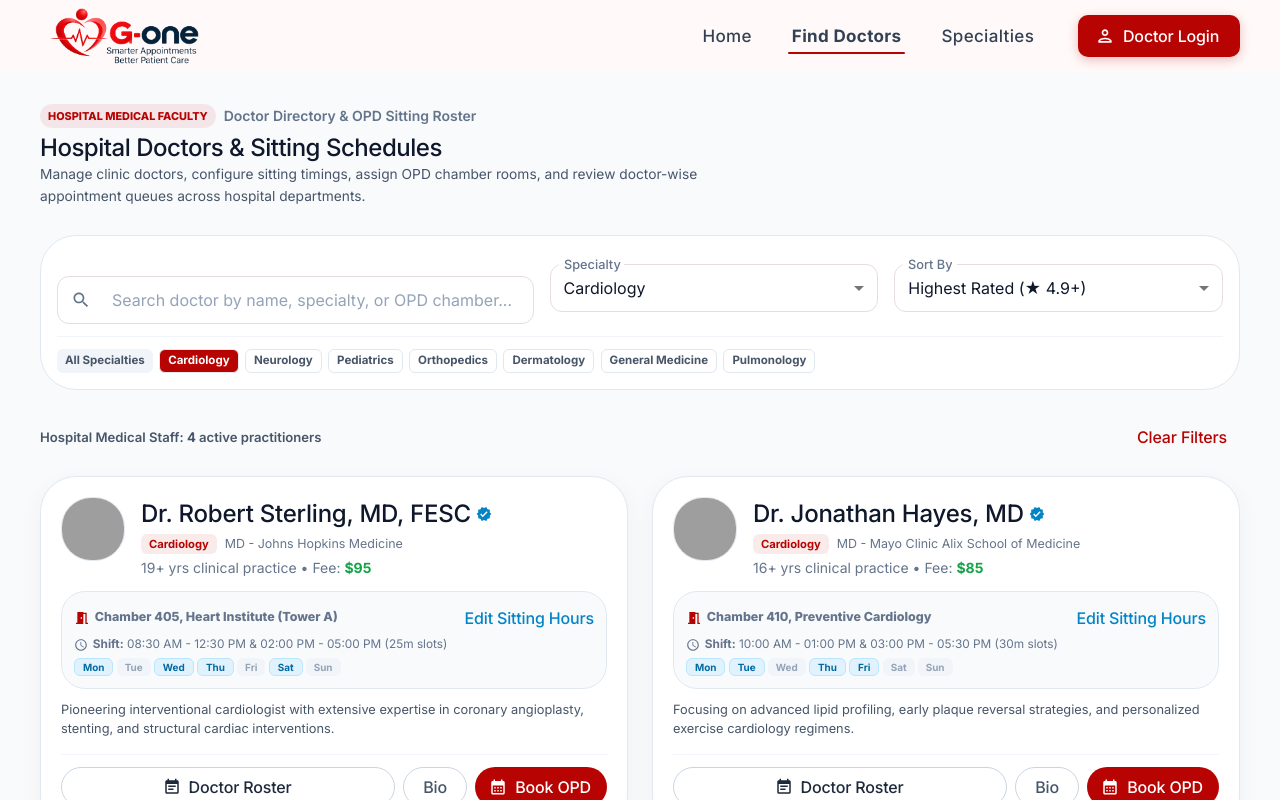
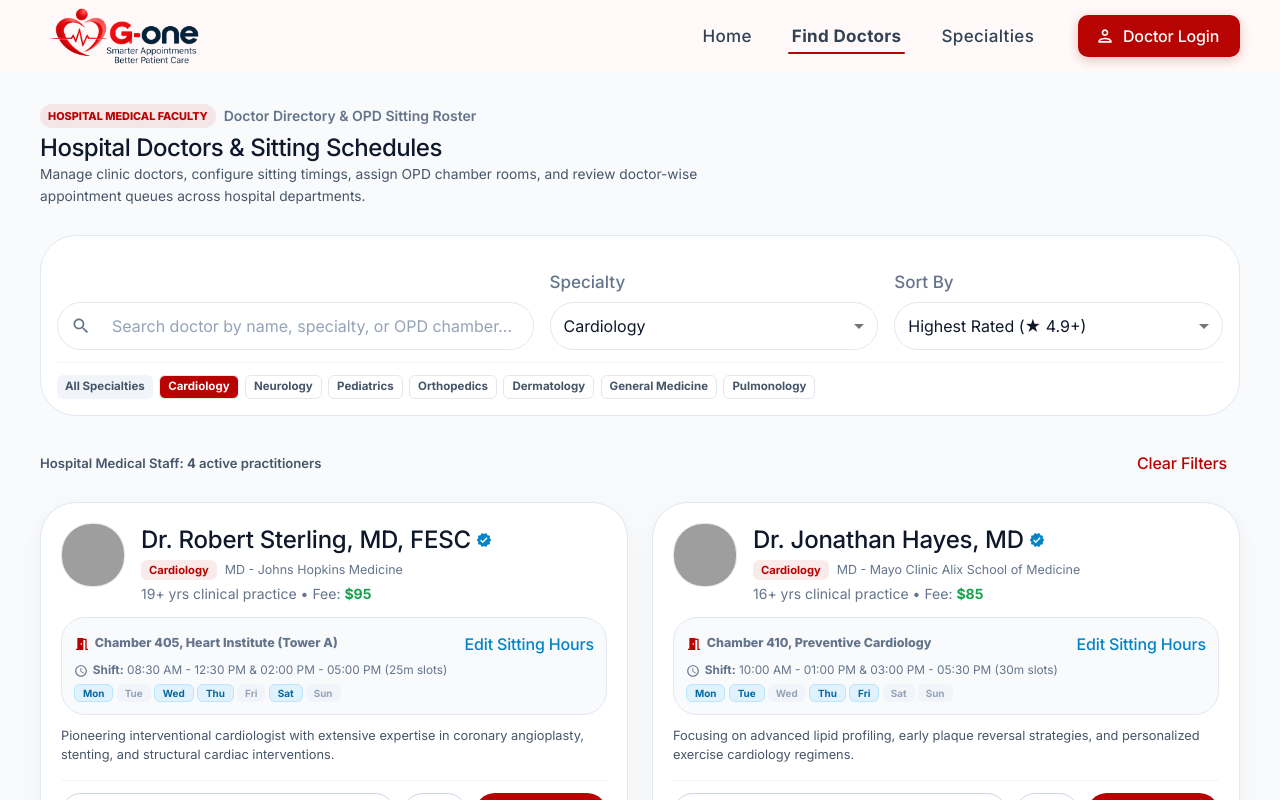
Before and after one commit to brightinterface791-prog/G-One, a React (Vite) app: page / in a window 1280 px wide. Both pictures are taken after a click on the element 231 px from the left and 1906 px from the top of the page. Shown: the top 800 px of the page. Built offline with nearby package versions, Linux system fonts and the light colour scheme; grey boxes are pictures that could not be loaded; a web font is replaced by a local one.

Commit message:
Align doctor filters with separate compact labels and thin neutral borders

```diff
--- a/src/pages/DoctorsPage.tsx
+++ b/src/pages/DoctorsPage.tsx
@@ -323,9 +323,10 @@ export const DoctorsPage: React.FC<DoctorsPageProps> = ({
             backgroundColor: '#ffffff',
           }}
         >
-          <Grid container spacing={2} sx={{ alignItems: 'center' }}>
+          <Grid container spacing={2} sx={{ alignItems: 'end' }}>
             {/* Search Input */}
             <Grid size={{ xs: 12, md: 5 }}>
+              <Typography component="label" sx={{ display: 'block', height: 20, mb: 0.75, fontSize: 13, fontWeight: 500, color: 'transparent' }} aria-hidden="true">Search</Typography>
               <TextField
                 fullWidth
                 size="small"
@@ -341,20 +342,17 @@ export const DoctorsPage: React.FC<DoctorsPageProps> = ({
                     ),
                   },
                 }}
-                sx={{
-                  borderRadius: 2,
-                }}
+                sx={{ '& .MuiOutlinedInput-root': { height: 46, borderRadius: 2, boxShadow: 'none', '& fieldset': { borderWidth: '1px !important', borderColor: '#e2e8f0' }, '&:hover fieldset': { borderColor: '#94a3b8' }, '&.Mui-focused fieldset': { borderColor: '#64748b' } } }}
               />
             </Grid>
 
             {/* Specialty Dropdown */}
             <Grid size={{ xs: 12, sm: 6, md: 3.5 }}>
-              <FormControl fullWidth size="small">
-                <InputLabel id="specialty-filter-label">Specialty</InputLabel>
+              <Typography component="label" htmlFor="specialty-filter" sx={{ display: 'block', mb: 0.75, fontSize: 13, fontWeight: 500, color: '#64748b' }}>Specialty</Typography>
+              <FormControl fullWidth size="small" sx={{ '& .MuiOutlinedInput-root': { height: 46, borderRadius: 2, boxShadow: 'none', '& fieldset': { borderWidth: '1px !important', borderColor: '#e2e8f0' }, '&:hover fieldset': { borderColor: '#94a3b8' }, '&.Mui-focused fieldset': { borderColor: '#64748b' } } }}>
                 <Select
-                  labelId="specialty-filter-label"
+                  id="specialty-filter"
                   value={selectedSpecialty}
-                  label="Specialty"
                   onChange={(e) => onSelectSpecialty(e.target.value)}
                 >
                   <MenuItem value="All">All Specialties ({doctors.length} Doctors)</MenuItem>
@@ -369,12 +367,11 @@ export const DoctorsPage: React.FC<DoctorsPageProps> = ({
 
             {/* Sort Options */}
             <Grid size={{ xs: 12, sm: 6, md: 3.5 }}>
-              <FormControl fullWidth size="small">
-                <InputLabel id="sort-filter-label">Sort By</InputLabel>
+              <Typography component="label" htmlFor="sort-filter" sx={{ display: 'block', mb: 0.75, fontSize: 13, fontWeight: 500, color: '#64748b' }}>Sort By</Typography>
+              <FormControl fullWidth size="small" sx={{ '& .MuiOutlinedInput-root': { height: 46, borderRadius: 2, boxShadow: 'none', '& fieldset': { borderWidth: '1px !important', borderColor: '#e2e8f0' }, '&:hover fieldset': { borderColor: '#94a3b8' }, '&.Mui-focused fieldset': { borderColor: '#64748b' } } }}>
                 <Select
-                  labelId="sort-filter-label"
+                  id="sort-filter"
                   value={sortBy}
-                  label="Sort By"
                   onChange={(e) => setSortBy(e.target.value as any)}
                 >
                   <MenuItem value="rating">Highest Rated (★ 4.9+)</MenuItem>
```
